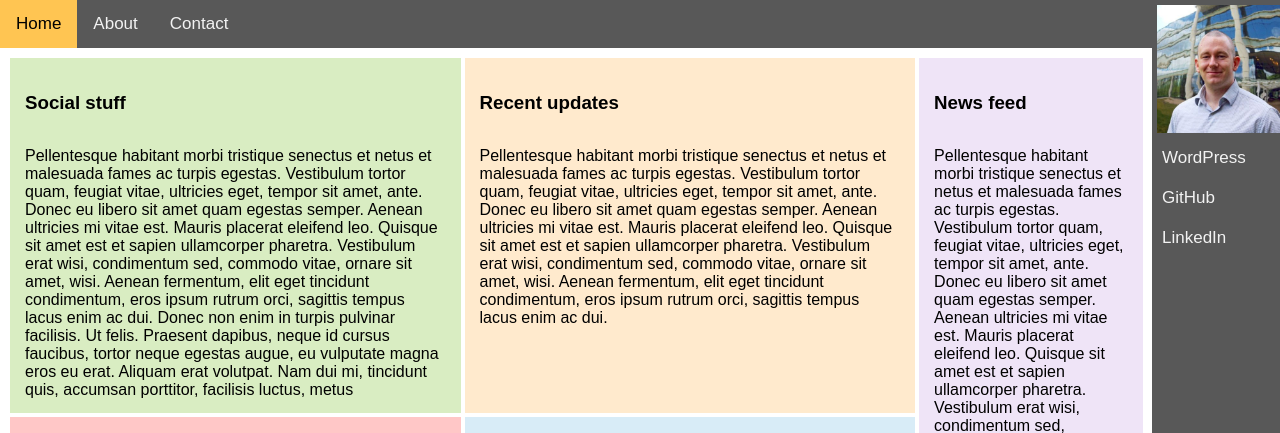
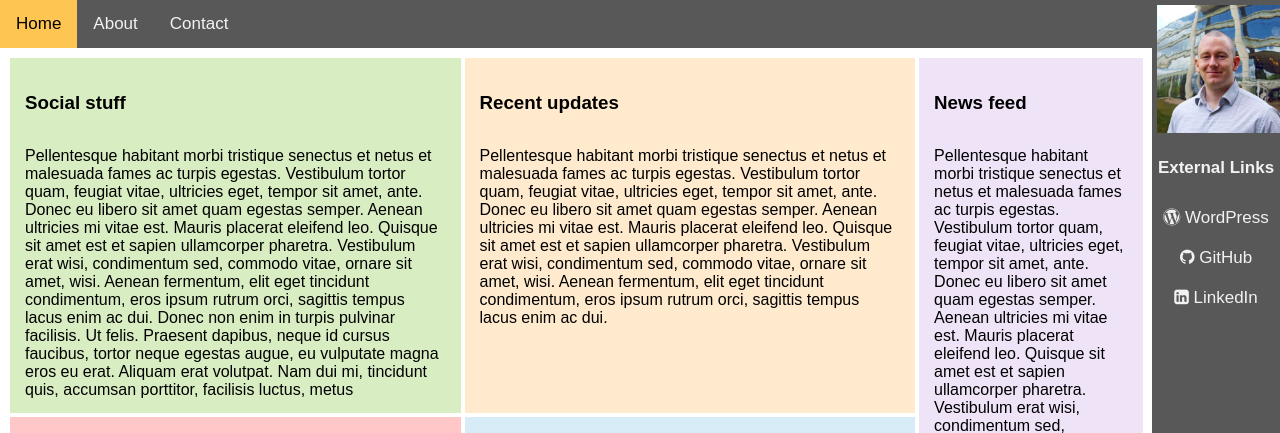
Before and after one commit to MarkVee87/WebExample, a website: page public/index.html in a window 1280 px wide. Shown: the top 433 px of the page. Drawn offline with Linux system fonts and the light colour scheme.

Commit message:
Added icons and heading to external links area

```diff
--- a/public/commonhtml/sidebarnav.html
+++ b/public/commonhtml/sidebarnav.html
@@ -1,4 +1,5 @@
 <img id="sidenavbar_me_icon" src="images/me_icon.jpg">
-<a href="https://mveeprojects.wordpress.com/" target="_blank">WordPress</a>
-<a href="https://github.com/MarkVee87" target="_blank">GitHub</a>
-<a href="https://www.linkedin.com/in/mveeprojects/" target="_blank">LinkedIn</a>
+<h3>External Links</h3>
+<a href="https://mveeprojects.wordpress.com/" target="_blank"><i class="fa fa-wordpress"></i>&nbspWordPress</a>
+<a href="https://github.com/MarkVee87" target="_blank"><i class="fa fa-github"></i>&nbspGitHub</a>
+<a href="https://www.linkedin.com/in/mveeprojects/" target="_blank"><i class="fa fa-linkedin-square"></i>&nbspLinkedIn</a>
--- a/public/css/stylesheet.css
+++ b/public/css/stylesheet.css
@@ -49,6 +49,7 @@ body {
 }
 
 #sidenavbar a {
+  text-align: center;
   padding: 10px;
   text-decoration: none;
   font-size: 17px;
@@ -56,9 +57,17 @@ body {
   display: block;
 }
 
+#sidenavbar h3 {
+  text-align: center;
+  padding: 3px;
+  font-size: 17px;
+  color: #f2f2f2;
+  display: block;
+}
+
 #sidenavbar a:hover {
-    background-color: #D5D5D4;
-    color: black;
+  background-color: #D5D5D4;
+  color: black;
 }
 
 #footer {
--- a/public/index.html
+++ b/public/index.html
@@ -1,6 +1,7 @@
 <html>
     <head>
         <title>Marks Website</title>
+        <link rel="stylesheet" href="https://cdnjs.cloudflare.com/ajax/libs/font-awesome/4.7.0/css/font-awesome.min.css">
         <link rel="stylesheet" type="text/css" href="css/stylesheet.css">
         <script src="js/includehtml.js"></script>
     </head>
```
Also changed, not shown: public/about.html (+1 -0 lines), public/contact.html (+1 -0 lines).
